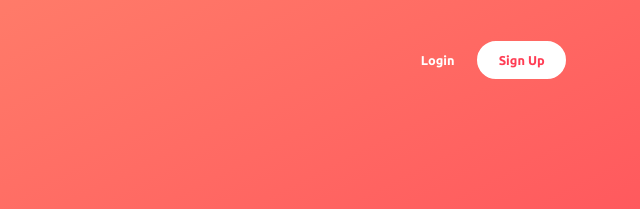
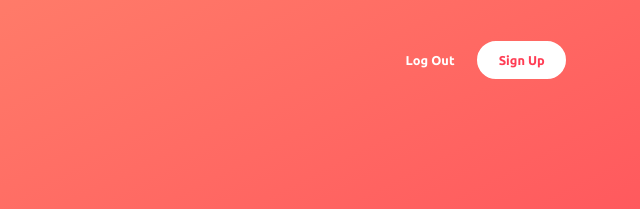
Before and after one commit to MPHDigital-RSA/Blogr, a plain HTML site: page index.html in a window 1280 px wide. Shown: the top 209 px of the page, 634-1274 px from the left. Drawn offline with nearby package versions, Linux system fonts and the light colour scheme.

Commit message:
Change 'Login' button to 'Log Out' in header
Updated the header navigation button label from 'Login' to 'Log Out' for improved clarity. Minor formatting adjustments and added a missing newline at the end of the file.

```diff
--- a/index.html
+++ b/index.html
@@ -1,8 +1,10 @@
 <!DOCTYPE html>
 <html lang="en">
+
 <head>
   <meta charset="UTF-8">
-  <meta name="viewport" content="width=device-width, initial-scale=1.0"> <!-- displays site properly based on user's device -->
+  <meta name="viewport" content="width=device-width, initial-scale=1.0">
+  <!-- displays site properly based on user's device -->
 
   <link rel="icon" type="image/png" sizes="32x32" href="./images/favicon-32x32.png">
 
@@ -13,6 +15,7 @@
   <title>Blogr | MPHDigital</title>
 
 </head>
+
 <body>
 
   <section class="hero">
@@ -27,7 +30,7 @@
         </ul>
 
         <div class="cta">
-        <button class="link-btn">Login</button>
+          <button class="link-btn">Log Out</button>
           <button class="solid-btn">Sign Up</button>
         </div>
       </nav>
@@ -128,4 +131,5 @@
   LinkedIn -->
 
 </body>
+
 </html>
```
Lines whose indentation alone changed are shown as unchanged.
